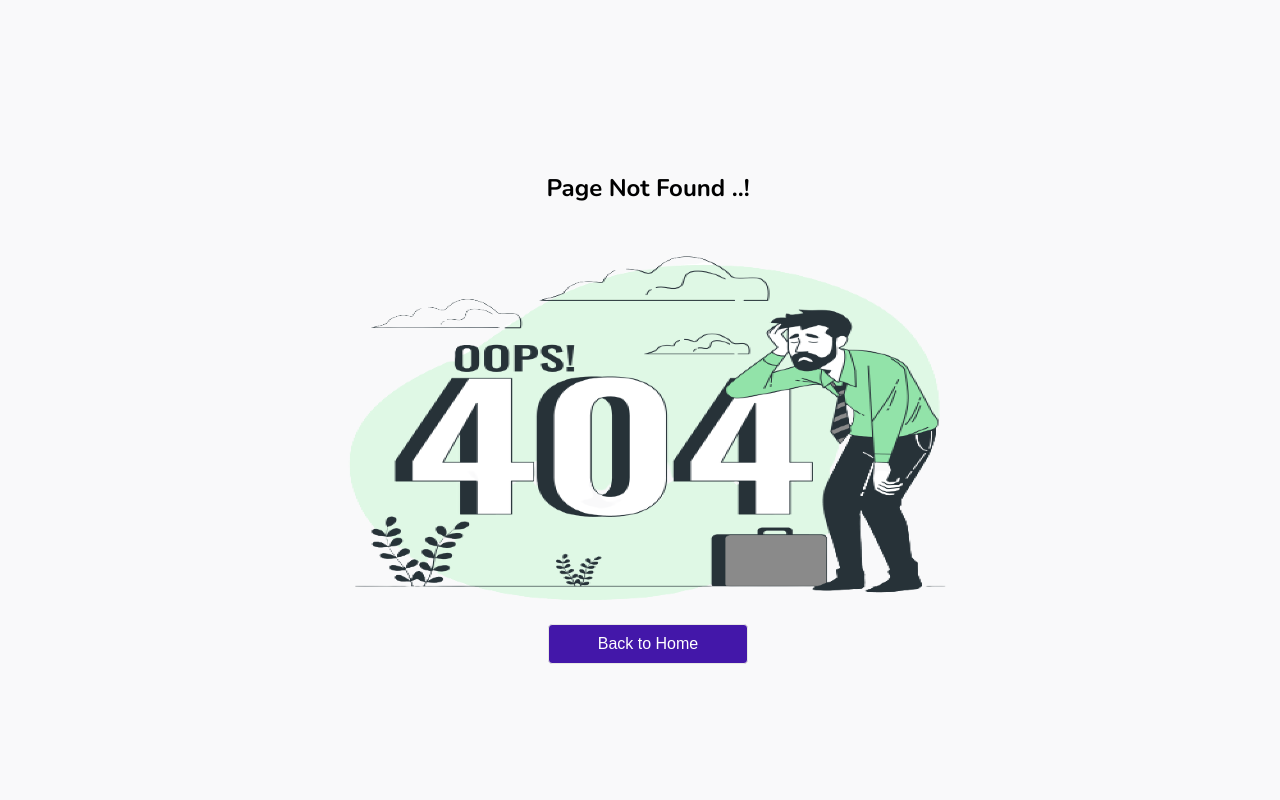
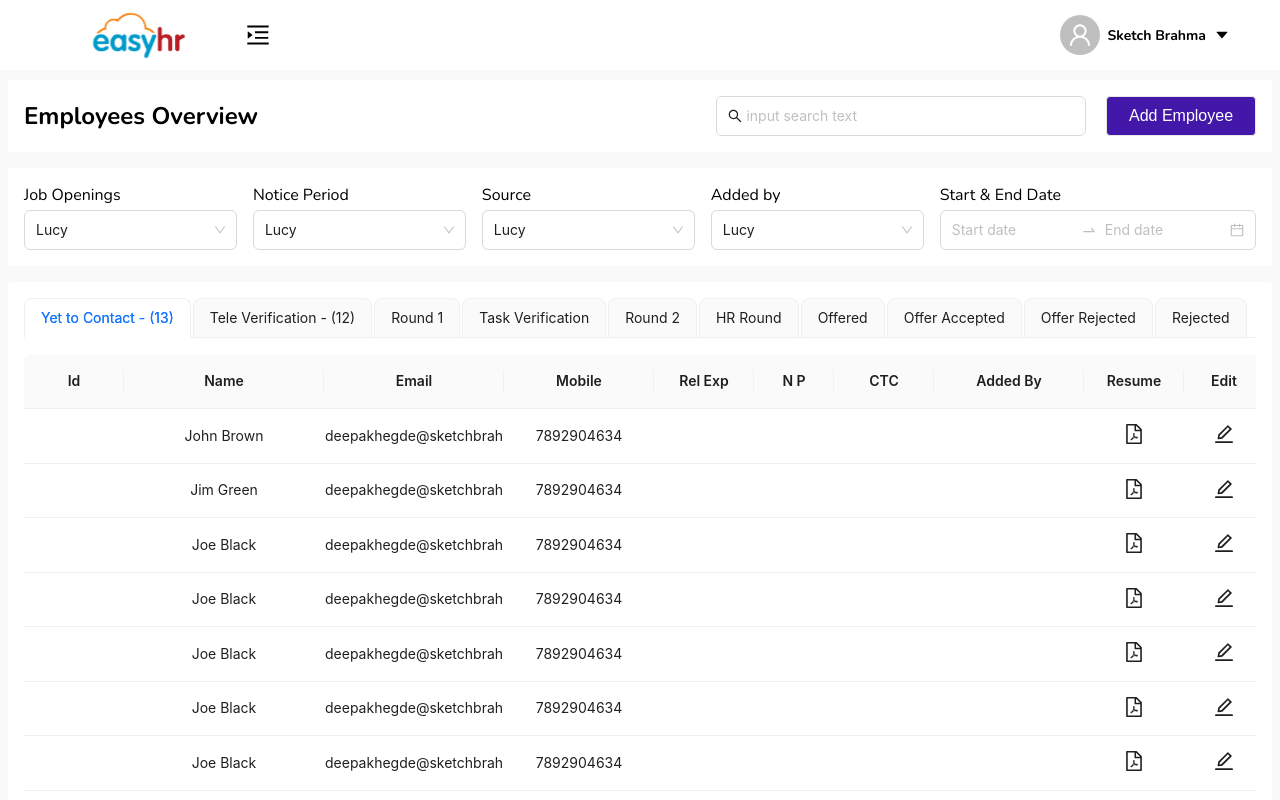
Before and after one commit to Dee-Hegde/easy-hr-frontend, a React (Create React App) app: page /employees in a window 1280 px wide. Before the commit this address had no page. Shown: the top 800 px of the page. Built offline with nearby package versions, Linux system fonts and the light colour scheme.

Commit message:
calendar added

```diff
--- a/src/assets/css/candidates.css
+++ b/src/assets/css/candidates.css
@@ -87,6 +87,7 @@
 }
 .co-table-container {
   width: 100%;
+  overflow: scroll;
 }
 
 /* Input Container */
--- a/src/assets/css/navbar.css
+++ b/src/assets/css/navbar.css
@@ -85,10 +85,6 @@
 .nav-drawer-body ul li {
   width: 100%;
   padding: 8px 0px;
-}
-.nav-drawer-body ul li a {
-  text-decoration: none;
-  width: 100%;
   display: flex;
   flex-direction: row;
   justify-content: space-between;
@@ -96,7 +92,9 @@
   gap: 8px;
   color: inherit !important;
   font-size: 1.1rem;
+  cursor: pointer;
 }
+
 .nav-drawer-body ul li p {
   width: 80%;
   display: flex;
@@ -127,7 +125,7 @@
 }
 
 /* Drawers */
-.nd-title-container{
+.nd-title-container {
   width: 100%;
   display: flex;
   flex-direction: row;
@@ -137,7 +135,10 @@
   padding: 0px 12px;
   box-sizing: border-box !important;
 }
-.co-title-container{
+.drawer-close {
+  font-size: 20px;
+}
+.co-title-container {
   width: 100%;
   display: flex;
   flex-direction: row;
--- a/src/components/candidates/CandidateTable.jsx
+++ b/src/components/candidates/CandidateTable.jsx
@@ -9,14 +9,14 @@ import React, { useState } from 'react';
 import AddCandidate from './AddCandidate';
 
 function CandidateTable() {
-  const [visibleStatus, setVisibleStatus]=useState(false)
+  const [visibleStatus, setVisibleStatus] = useState(false);
   const interviewStatus = [
     {
-      label: 'Yet to Contact - 13',
+      label: 'Yet to Contact - (13)',
       key: 0,
     },
     {
-      label: 'Tele Verification',
+      label: 'Tele Verification - (12)',
       key: 1,
     },
     {
@@ -67,13 +67,14 @@ function CandidateTable() {
       key: 'name',
       align: 'center',
       width: 200,
+      ellipsis: true,
     },
     {
       title: 'Email',
       dataIndex: 'email',
       key: 'email',
       align: 'center',
-      width: 150,
+      width: 180,
       ellipsis: true,
       render: () => <p>{'deepakhegde@sketchbrahma.com'}</p>,
     },
@@ -82,7 +83,7 @@ function CandidateTable() {
       dataIndex: 'Mobile',
       key: 'Mobile',
       align: 'center',
-      width: 100,
+      width: 150,
       render: () => <p>{'7892904634'}</p>,
     },
     {
@@ -90,7 +91,7 @@ function CandidateTable() {
       dataIndex: 'Rel Exp',
       key: 'MoRel Expbile',
       align: 'center',
-      width: 80,
+      width: 100,
     },
     {
       title: 'N P',
@@ -104,7 +105,7 @@ function CandidateTable() {
       dataIndex: 'CTC',
       key: 'CTC',
       align: 'center',
-      width: 80,
+      width: 100,
     },
     {
       title: 'Added By',
@@ -115,15 +116,15 @@ function CandidateTable() {
     },
     {
       title: 'Resume',
-      dataIndex: 'Resume',
+      dataIndex: 'age',
       key: 'Resume',
       render: (data) => (
-        <p onClick={()=>onStatusChange(data)}>
+        <p onClick={() => onStatusChange(data)}>
           <FilePdfOutlined style={{ fontSize: '20px' }} />
         </p>
       ),
       align: 'center',
-      width: 80,
+      width: 100,
     },
     {
       title: 'Edit',
@@ -135,7 +136,7 @@ function CandidateTable() {
         </p>
       ),
       align: 'center',
-      width: 50,
+      width: 80,
     },
     {
       title: '',
@@ -148,7 +149,7 @@ function CandidateTable() {
         </p>
       ),
       align: 'center',
-      width: 50,
+      width: 80,
     },
     // {
     //   title: '',
@@ -249,8 +250,8 @@ function CandidateTable() {
     console.log(key);
   };
   const onStatusChange = (key) => {
-    setVisibleStatus(!visibleStatus)
-    console.log(key)
+    setVisibleStatus(!visibleStatus);
+    console.log(key);
   };
   return (
     <div className='co-candidate-container'>
@@ -263,10 +264,12 @@ function CandidateTable() {
         />
       </div>
       <div className='co-table-container'>
-        <Table
-          columns={columns}
-          dataSource={data}
-        />
+        <div className='co-tab-container'>
+          <Table
+            columns={columns}
+            dataSource={data}
+          />
+        </div>
       </div>
       <AddCandidate
         open={visibleStatus}
--- a/src/components/NavigationDrawers.jsx
+++ b/src/components/navigation/NavigationDrawers.jsx
@@ -1,5 +1,5 @@
 import React from 'react';
-import logo from '../assets/images/logo.svg';
+import logo from '../../assets/images/logo.svg';
 import {
   CalendarOutlined,
   CaretRightOutlined,
@@ -9,10 +9,11 @@ import {
   UserOutlined,
   UsergroupAddOutlined,
 } from '@ant-design/icons';
-import { Link } from 'react-router-dom';
-import DrawerWrappers from './customfiles/drawers/DrawerWrappers';
+import DrawerWrappers from '../customfiles/drawers/DrawerWrappers';
+import { useNavigate } from 'react-router-dom';
 
 function NavigationDrawers({ open, close }) {
+  const navigate = useNavigate();
   const appNavigations = [
     {
       title: 'Dashboard',
@@ -45,13 +46,17 @@ function NavigationDrawers({ open, close }) {
       icon: <CalendarOutlined className='menuIcons' />,
     },
   ];
+
+  const handleNavigation = (path) => {
+    navigate(path);
+    close();
+  };
   return (
     <DrawerWrappers
       open={open}
       close={close}
       placement={'left'}
-      width={300}
-      >
+      width={300}>
       <div className='nd-title-container'>
         <img
           src={logo}
@@ -65,14 +70,14 @@ function NavigationDrawers({ open, close }) {
       <div className='nav-drawer-body'>
         <ul>
           {appNavigations.map((item, index) => (
-            <li key={index}>
-              <Link to={item.path}>
-                <p>
-                  <span className='menuIcons'>{item.icon}</span>
-                  <span>{item.title}</span>
-                </p>
-                <CaretRightOutlined />
-              </Link>
+            <li
+              key={index}
+              onClick={() => handleNavigation(item?.path)}>
+              <p>
+                <span className='menuIcons'>{item.icon}</span>
+                <span>{item.title}</span>
+              </p>
+              <CaretRightOutlined />
             </li>
           ))}
         </ul>
--- a/src/components/NotFound.jsx
+++ b/src/components/notFound/NotFound.jsx
@@ -1,5 +1,5 @@
 import React from 'react';
-import NotFoundImage from '../assets/images/login/NotFound.png'
+import NotFoundImage from '../../assets/images/login/NotFound.png'
 
 function NotFound() {
   return (
--- /dev/null
+++ b/src/containers/employees/Employees.jsx
@@ -0,0 +1,41 @@
+import Search from 'antd/es/transfer/search';
+import React, { useState } from 'react'
+import CandidatesFilters from '../../components/candidates/CandidatesFilters';
+import CandidateTable from '../../components/candidates/CandidateTable';
+import AddCandidate from '../../components/candidates/AddCandidate';
+
+function Employees() {
+  const [openMenu, setOpemMenu] = useState(false);
+
+  const handleClose = () => {
+    setOpemMenu(!openMenu);
+  };
+  return (
+    <div className='co-main-container'>
+      <div className='co-container'>
+        <h2>Employees Overview</h2>
+        <div className='co-search-container'>
+          <div className='co-search-wrapper'>
+            <Search
+              placeholder='input search text'
+              allowClear
+            />
+          </div>
+          <button
+            onClick={handleClose}
+            className='primary-button co-add-candidate-btn'>
+            Add Employee
+          </button>
+        </div>
+      </div>
+      <CandidatesFilters />
+      <CandidateTable />
+      <AddCandidate
+        open={openMenu}
+        close={handleClose}
+      />
+    </div>
+  );
+}
+
+export default Employees
--- a/src/containers/navbar/Navbar.jsx
+++ b/src/containers/navbar/Navbar.jsx
@@ -2,7 +2,7 @@ import React, { useState } from 'react';
 import logo from '../../assets/images/logo.svg';
 import { CaretDownOutlined, MenuFoldOutlined, MenuUnfoldOutlined, UserOutlined } from '@ant-design/icons';
 import { Avatar } from 'antd';
-import NavigationDrawers from '../../components/NavigationDrawers';
+import NavigationDrawers from '../../components/navigation/NavigationDrawers';
 
 
 function Navbar() {
--- a/src/routes/AppRouters.jsx
+++ b/src/routes/AppRouters.jsx
@@ -4,9 +4,10 @@ import Login from '../containers/login/Login';
 import { GoogleOAuthProvider } from '@react-oauth/google';
 import Dashboard from '../containers/dashboard/Dashboard';
 import AuthRouters from './AuthRouters';
-import NotFound from '../components/NotFound';
+import NotFound from '../components/notFound/NotFound';
 import Candidates from '../containers/candidates/Candidates';
 import Calendar from '../containers/calendar/GoogleCalendar';
+import Employees from '../containers/employees/Employees';
 
 function AppRouters() {
   return (
@@ -45,6 +46,14 @@ function AppRouters() {
           }
         />
         <Route
+          path='/employees'
+          element={
+            <AuthRouters>
+              <Employees />
+            </AuthRouters>
+          }
+        />
+        <Route
           path={'*'}
           element={<NotFound />}
         />
```
